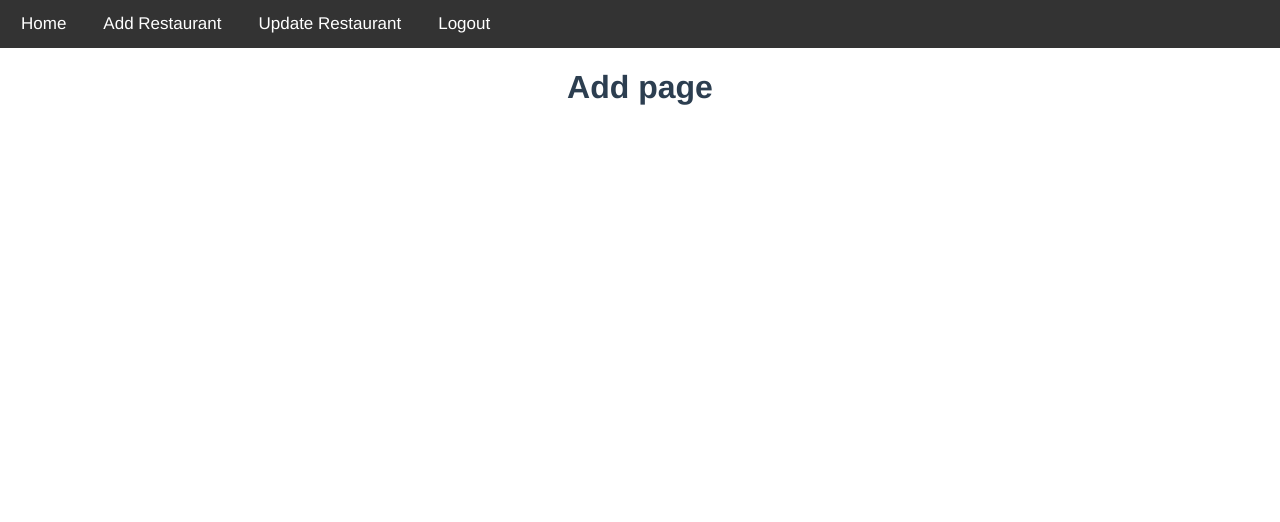
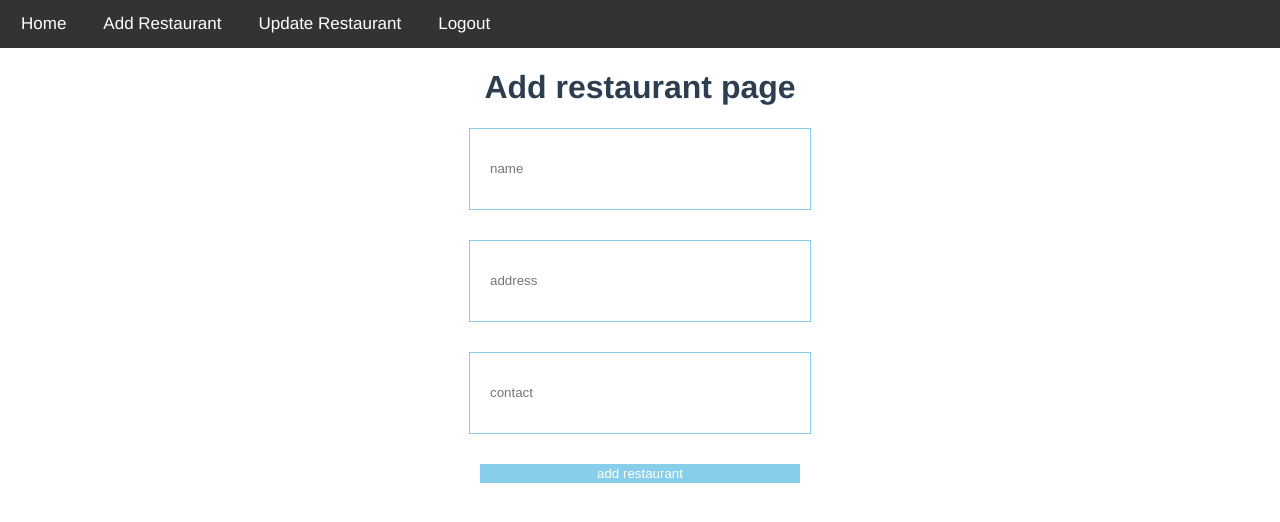
Before and after one commit to simonvista/Vue3, a Vue app: page /add in a window 1280 px wide. Shown: the top 522 px of the page. Built offline with nearby package versions, Linux system fonts and the light colour scheme; sample sign-in values are in the browser's storage.

Commit message:
16-0000 is done

```diff
--- a/src/App.vue
+++ b/src/App.vue
@@ -26,7 +26,8 @@
   width: 100px;
 }
 .register input,
-.login input {
+.login input,
+.add input {
   width: 300px;
   height: 40px;
   padding: 20px;
@@ -37,7 +38,8 @@
   border: 1px solid skyblue;
 }
 .register button,
-.login button {
+.login button,
+.add button {
   width: 320px;
   border: 1px;
   border: 1px solid skyblue;
--- a/src/components/Add.vue
+++ b/src/components/Add.vue
@@ -1,14 +1,49 @@
 <template>
   <Header />
-  <h1>Add page</h1>
-  <h2></h2>
+  <h1>Add restaurant page</h1>
+  <form class="add">
+    <input
+      type="text"
+      v-model="restaurant.name"
+      name="name"
+      placeholder="name"
+    />
+    <input
+      type="text"
+      v-model="restaurant.address"
+      name="address"
+      placeholder="address"
+    />
+    <input
+      type="text"
+      v-model="restaurant.contact"
+      name="contact"
+      placeholder="contact"
+    />
+    <button type="submit" v-on:click="addRestaurant">add restaurant</button>
+  </form>
 </template>
 <script>
 import Header from "./Header.vue";
 export default {
   components: { Header },
   name: "Add",
-
+  data() {
+    return {
+      restaurant: {
+        name: "",
+        address: "",
+        contact: "",
+      },
+    };
+  },
+  methods: {
+    addRestaurant(e) {
+      // current page will refresh after form is submitted by default
+      e.preventDefault();
+      console.warn(this.restaurant);
+    },
+  },
   mounted() {
     let user = localStorage.getItem("user-info");
     if (!user) {
```
